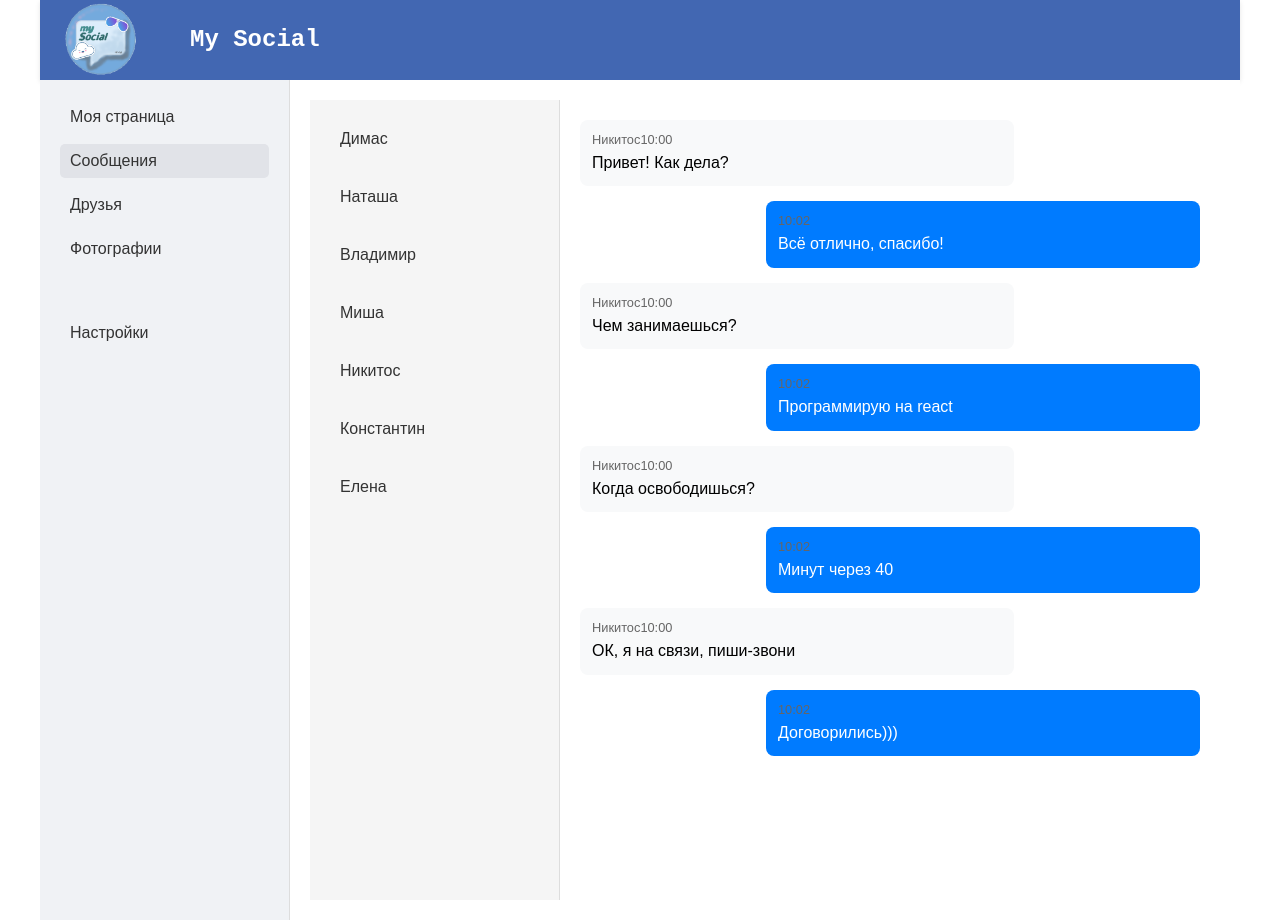
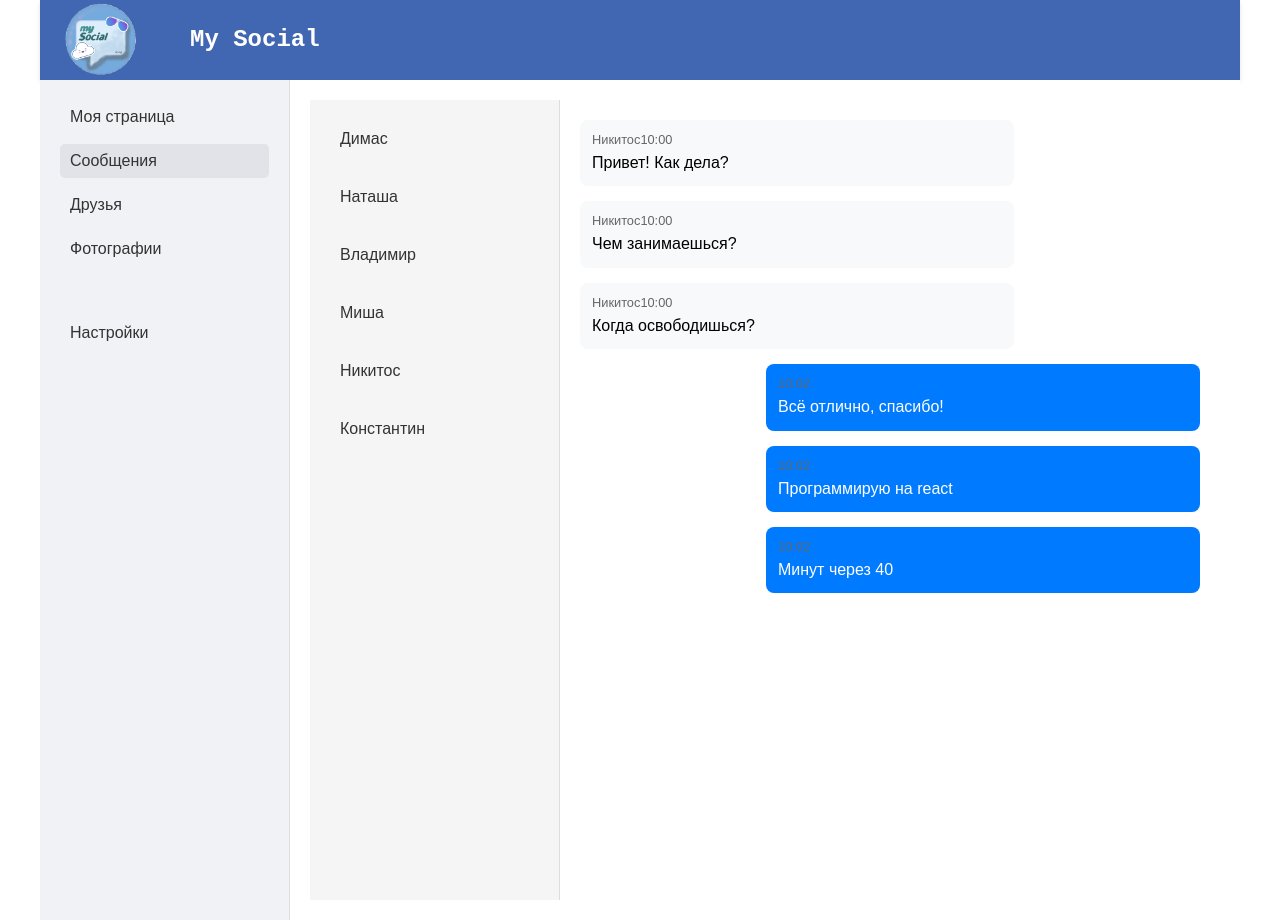
Before and after one commit to baranovdmitriy87/react-my-social-app, a React (Create React App) app: page /dialogs in a window 1280 px wide. Built offline with nearby package versions, Linux system fonts and the light colour scheme.

Commit message:
Рефакторит код,добавляет массивы с данными для диалогов и сообщений, делает код более локаничнее

```diff
--- a/src/components/Diologs/Diologs.jsx
+++ b/src/components/Diologs/Diologs.jsx
@@ -14,7 +14,8 @@ const DialogItem = (props) => {
   )
 }
 
-const Message = (props) => {
+const Messages = (props) => {
+
   return (
     <div className={s.message}>
       <div className={s.info}>
@@ -26,7 +27,7 @@ const Message = (props) => {
   )
 }
 
-const MessageSent = (props) => {
+const MessagesSent = (props) => {
   return (
     <div className={s.message + ' ' + s.sent}>
       <div className={s.info}>
@@ -38,31 +39,44 @@ const MessageSent = (props) => {
 }
 
 const Diologs = (props) => {
+
+  let dialogs = [
+    { id: 1, name: 'Димас' },
+    { id: 2, name: 'Наташа' },
+    { id: 3, name: 'Владимир' },
+    { id: 4, name: 'Миша' },
+    { id: 5, name: 'Никитос' },
+    { id: 6, name: 'Константин' }
+  ]
+
+  let messages = [
+    { id: 1, message: 'Привет! Как дела?' },
+    { id: 2, message: 'Чем занимаешься?' },
+    { id: 3, message: 'Когда освободишься?' }
+  ]
+
+  let messagesSentData = [
+    { id: 1, message: 'Всё отлично, спасибо!' },
+    { id: 2, message: 'Программирую на react' },
+    { id: 3, message: 'Минут через 40' }
+  ]
+
+  let dialogElement = dialogs.map(d => <DialogItem name={d.name} id={d.id} />)
+  let messagesElement = messages.map(m => <Messages message={m.message} />)
+  let messagesSentElemen = messagesSentData.map(ms => <MessagesSent message={ms.message} />)
+
   return (
     <div className={s.dialogs}>
       <div className={s.dialogsWrapper}>
         <ul className={s.dialogsList}>
-
-          <DialogItem name="Димас" id="1" />
-          <DialogItem name="Наташа" id="2" />
-          <DialogItem name="Владимир" id="3" />
-          <DialogItem name="Миша" id="4" />
-          <DialogItem name="Никитос" id="5" />
-          <DialogItem name="Константин" id="6" />
-          <DialogItem name="Елена" id="7" />
+          {dialogElement}
         </ul>
       </div>
 
       <div className={s.messages}>
         <div className={s.messagesContainer}>
-          <Message message="Привет! Как дела?" />
-          <MessageSent message="Всё отлично, спасибо!" />
-          <Message message="Чем занимаешься?" />
-          <MessageSent message="Программирую на react" />
-          <Message message="Когда освободишься?" />
-          <MessageSent message="Минут через 40 " />
-          <Message message="ОК, я на связи, пиши-звони" />
-          <MessageSent message="Договорились)))" />
+          {messagesElement}
+          {messagesSentElemen}
         </div>
 
         {/* <form class="input">
--- a/src/components/Profile/MyPosts/MyPosts.jsx
+++ b/src/components/Profile/MyPosts/MyPosts.jsx
@@ -3,6 +3,16 @@ import Post from './Posts/Post';
 import s from './MyPosts.module.css';
 
 const MyPosts = () => {
+
+  let posts = [
+    { message: 'Привет! Как дела?', likesCount: 10 },
+    { message: 'Это мой первый пост на этой странице', likesCount: 25 },
+    { message: 'Very cool, I am very happy', likesCount: 35 }
+  ]
+
+  let postsElement = posts.map(p => <Post message={p.message} likesCount={p.likesCount} />
+  )
+
   return (
     <div className={s.container}>
       My Posts
@@ -18,8 +28,7 @@ const MyPosts = () => {
           </div>
         </div>
       </div>
-      <Post message='Привет, как дела!' likesCount = '10'/>
-      <Post message='Это мой первый пост на этой странице' likesCount = '25' />
+      {postsElement}
     </div>
   )
 }
```
